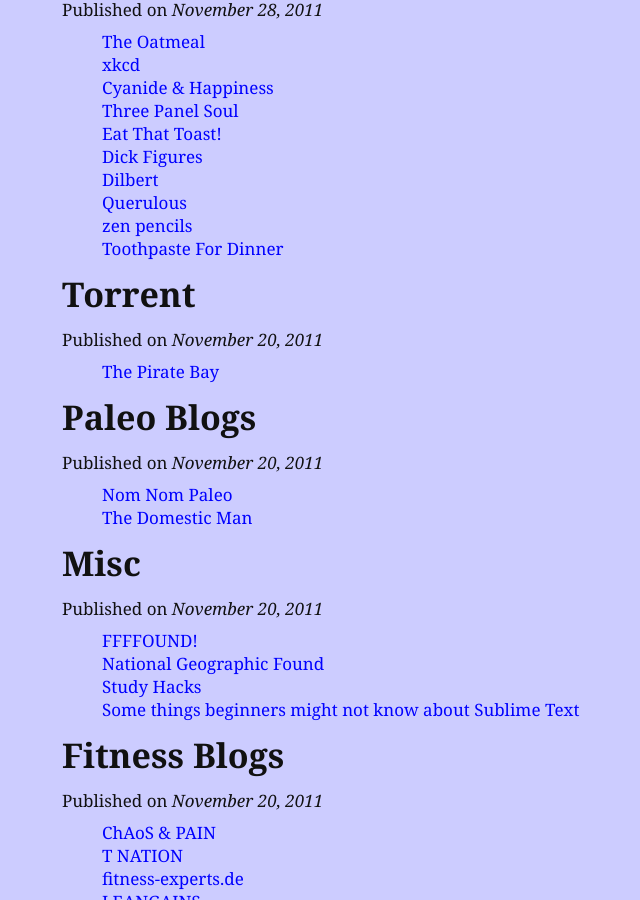
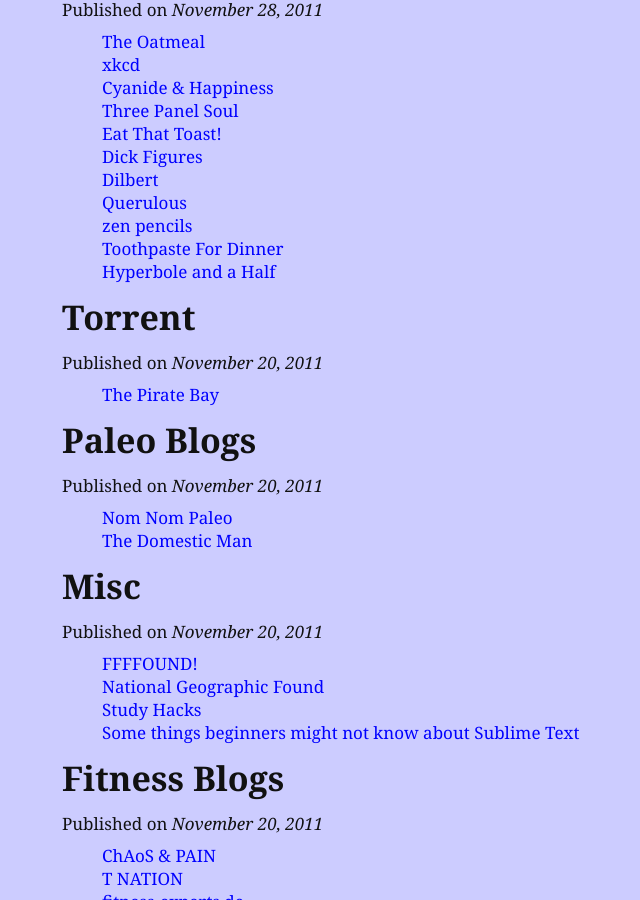
Before and after one commit to zdxerr/zdxerr.github.com, a Jekyll site: the page built from index.html, in a window 1280 px wide and 900 px high, scrolled down 11731 px. Shown: the whole window, without its empty margins (198-838 px from the left). Built offline with Jekyll 4.4.1, drawn with Linux system fonts in a browser that asks for light colours; Markdown is read by kramdown in place of the engine named in the settings.

Commit message:
Comic links.

```diff
--- a/_posts/2011-11-28-comics.markdown
+++ b/_posts/2011-11-28-comics.markdown
@@ -14,3 +14,4 @@
 - [Querulous](http://diglett.blogspot.com/)
 - [zen pencils](http://zenpencils.com/)
 - [Toothpaste For Dinner](http://www.toothpastefordinner.com/)
+- [Hyperbole and a Half](http://hyperboleandahalf.blogspot.co.uk/)
```
